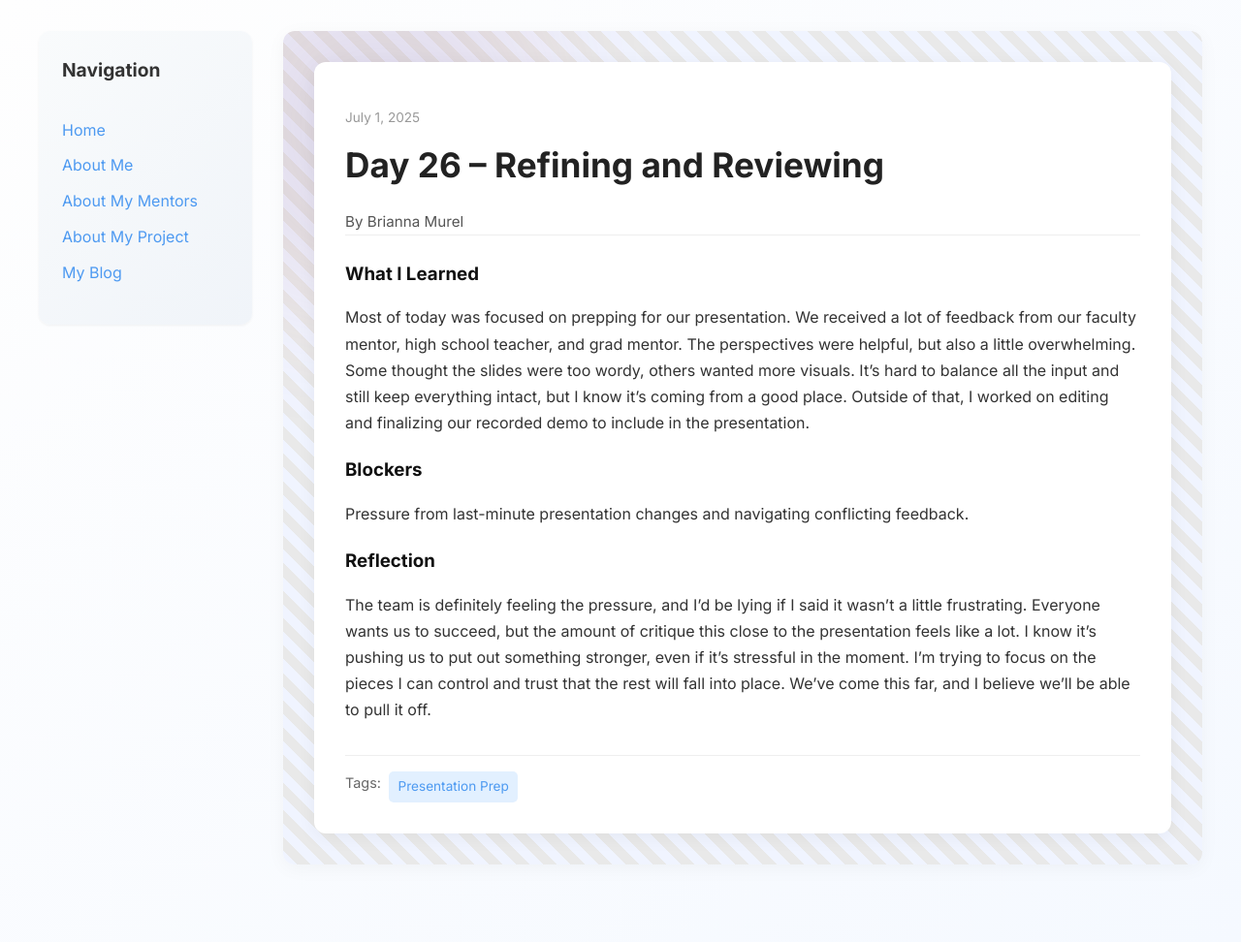
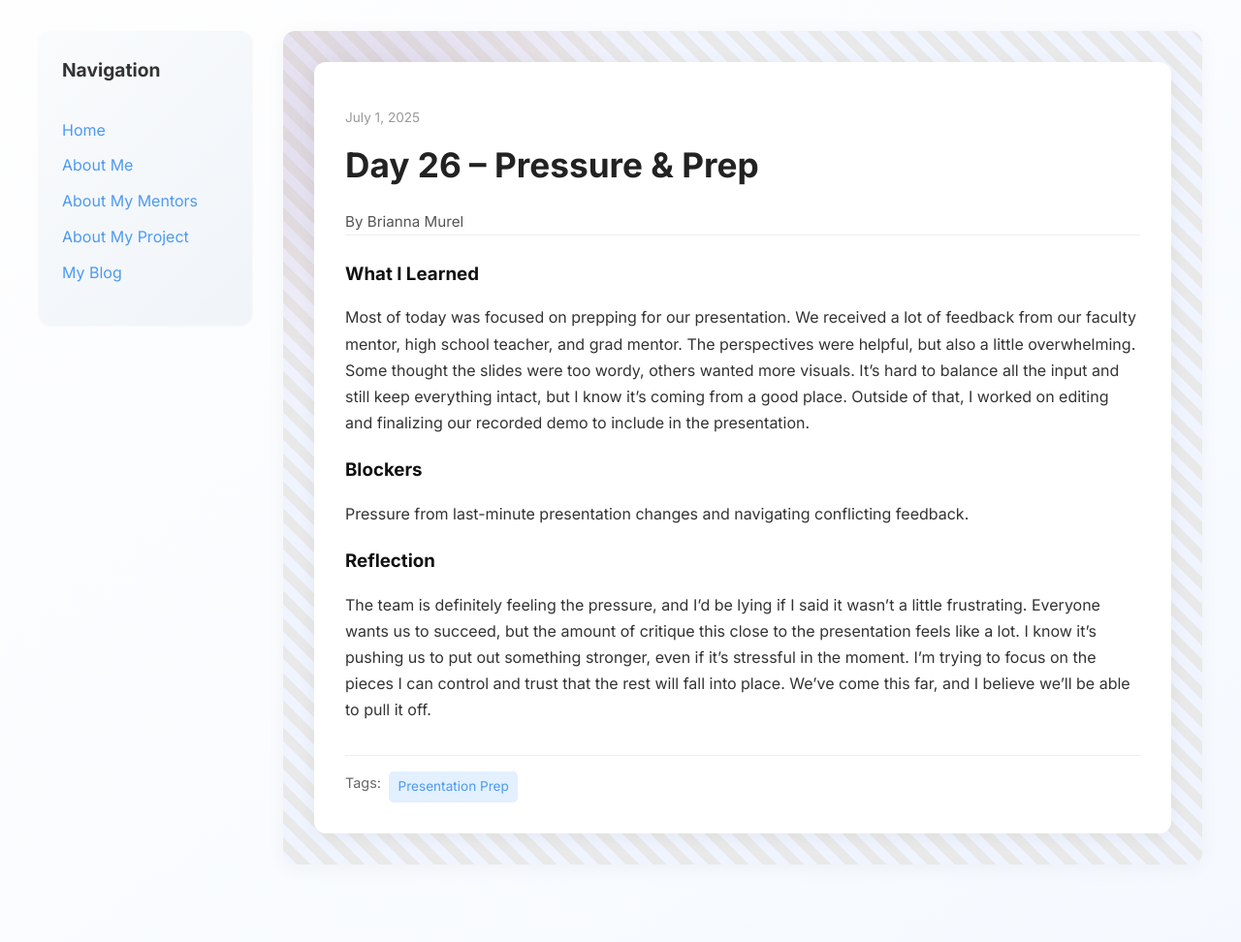
Before and after one commit to brmu22/brmu22.github.io, a Jekyll site: the page built from _posts/2025-07-01-day-26.md, in a window 1280 px wide. Shown: the whole page at 97% size. Built offline with Jekyll 4.4.1, drawn with Linux system fonts in a browser that asks for light colours.

Commit message:
Update 2025-07-01-day-26.md

```diff
--- a/_posts/2025-07-01-day-26.md
+++ b/_posts/2025-07-01-day-26.md
@@ -1,6 +1,6 @@
 ---
 layout: post
-title: "Day 26 – Refining and Reviewing"
+title: "Day 26 – Pressure & Prep"
 date: 2025-07-01
 author: Brianna Murel
 permalink: /day26.html
```
